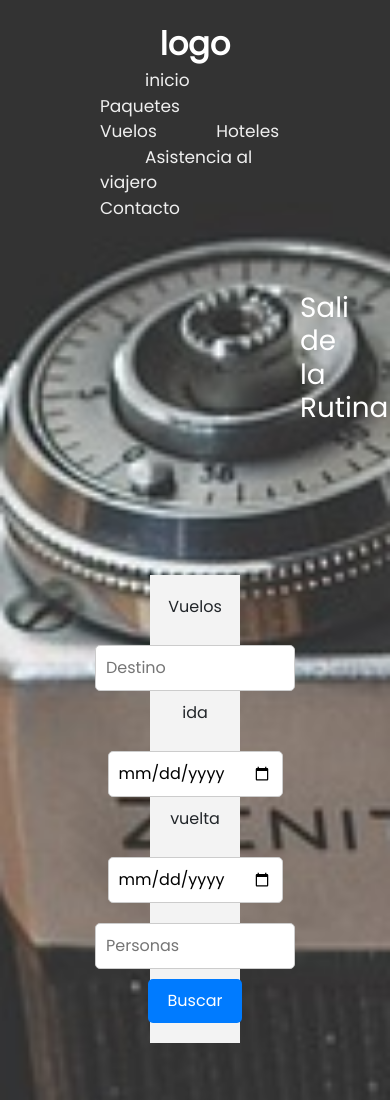
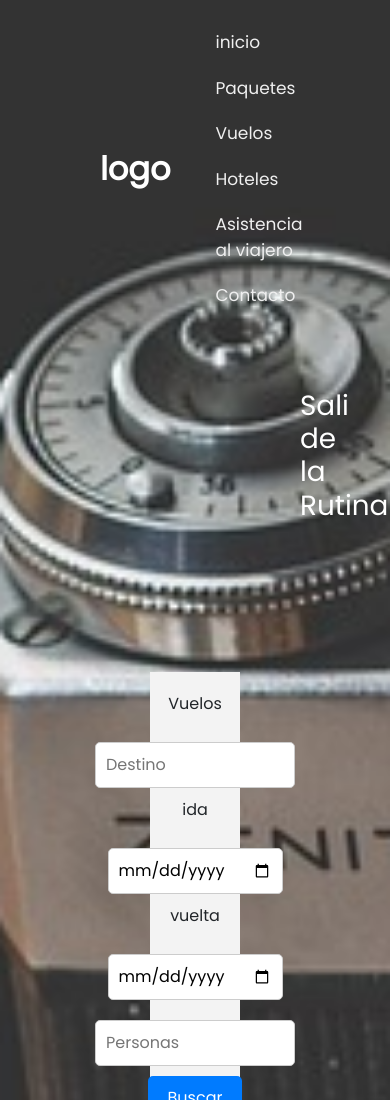
Before and after one commit to Franco-sotto/Globo, a plain HTML site: page pages/aereos.html in a window 390 px wide. Shown: the top 1100 px of the page. Drawn offline with nearby package versions, Linux system fonts and the light colour scheme.

Commit message:
modificacion de media queris

```diff
--- a/style/estilo.css
+++ b/style/estilo.css
@@ -60,11 +60,14 @@ body {
 
 @media (max-width:700px){
     .header{
-        flex-direction: column;
+        height: auto;
+
 
     }
     .menu a {
         padding: 10px 10px;
+        display: block;
+
     }
 }
 
@@ -296,8 +299,9 @@ max-height: 200px;
     padding: 20px;
 }
 
-@media (max-width:480px) {
+@media (max-width:480px) and (max-width:576){
     form{
         width: 100%;
+        height: auto;
     }
 }
```
